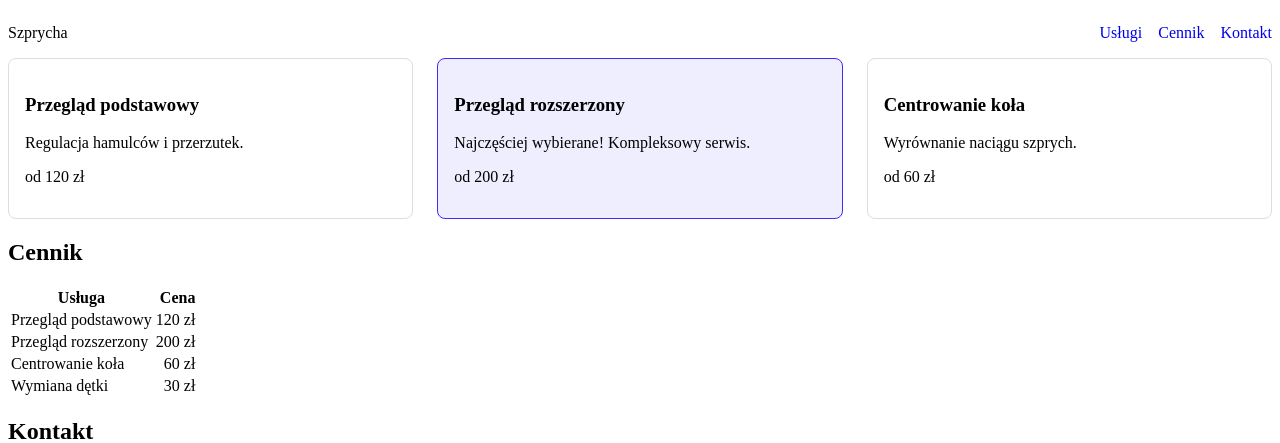
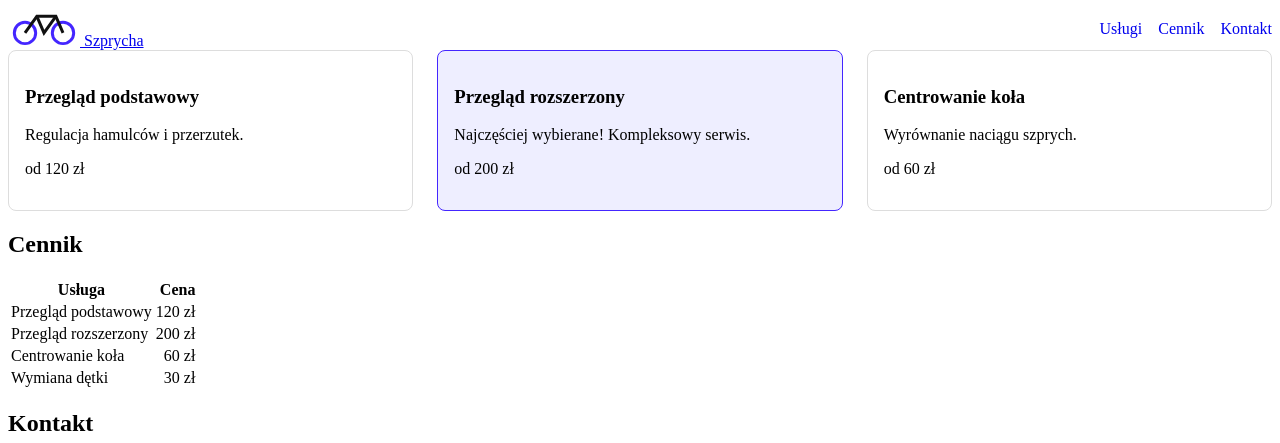
Before and after one commit to BartasSz/ti-lab-Szperkowski, a PHP site: page / in a window 1280 px wide. Shown: the top 443 px of the page. Run offline with PHP 8.4, Linux system fonts and the light colour scheme.

Commit message:
lab2: logo SVG

```diff
--- a/index.php
+++ b/index.php
@@ -20,7 +20,20 @@ $cennik = [
 </head>
 <body>
     <header class="site-header">
-        <p class="logo">Szprycha</p>
+        <a class="logo" href="#">
+    <svg viewBox="0 0 120 64" width="72" height="38" role="img" aria-labelledby="logo-tytul">
+        <title id="logo-tytul">Szprycha</title>
+
+        <!-- Przednie i tylne koło -->
+        <circle cx="28" cy="42" r="18" fill="none" stroke="#4426FF" stroke-width="5"/>
+        <circle cx="92" cy="42" r="18" fill="none" stroke="#4426FF" stroke-width="5"/>
+
+        <!-- Dorysowana rama roweru z linii łamanej -->
+        <polyline points="28,42 48,14 80,14 92,42" fill="none" stroke="#111" stroke-width="5"/>
+        <polyline points="48,14 60,42 80,14" fill="none" stroke="#111" stroke-width="5"/>
+    </svg>
+    <span>Szprycha</span>
+</a>
         <button class="menu-toggle">Menu</button>
         <nav class="menu">
 
```
